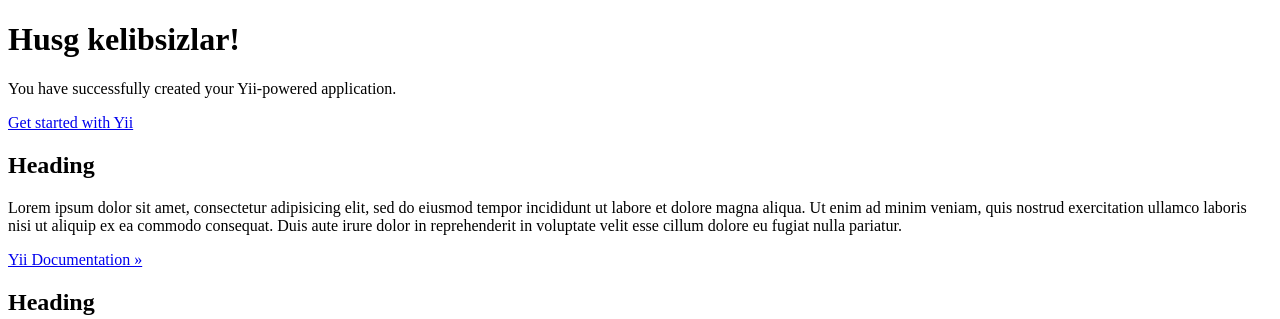
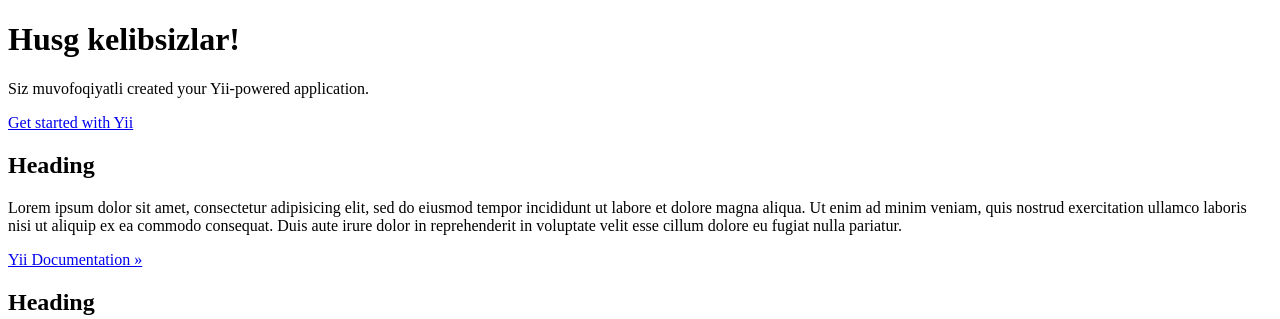
Before and after one commit to OYBEKyangi/projectcopy, a Yii app: template backend/views/site/index.php in a window 1280 px wide. Shown: the top 319 px of the page. Run offline with PHP 8.4 and a stand-in for Yii, Linux system fonts and the light colour scheme; the template is opened without the code that fills it, so the values that code supplies are empty; some libraries are stand-ins or nearby versions.

Commit message:
change 10

```diff
--- a/backend/views/site/index.php
+++ b/backend/views/site/index.php
@@ -9,7 +9,7 @@ $this->title = 'My Yii Application';
     <div class="jumbotron">
         <h1>Husg kelibsizlar!</h1>
 
-        <p class="lead">You have successfully created your Yii-powered application.</p>
+        <p class="lead">Siz muvofoqiyatli created your Yii-powered application.</p>
 
         <p><a class="btn btn-lg btn-success" href="http://www.yiiframework.com">Get started with Yii</a></p>
     </div>
```
